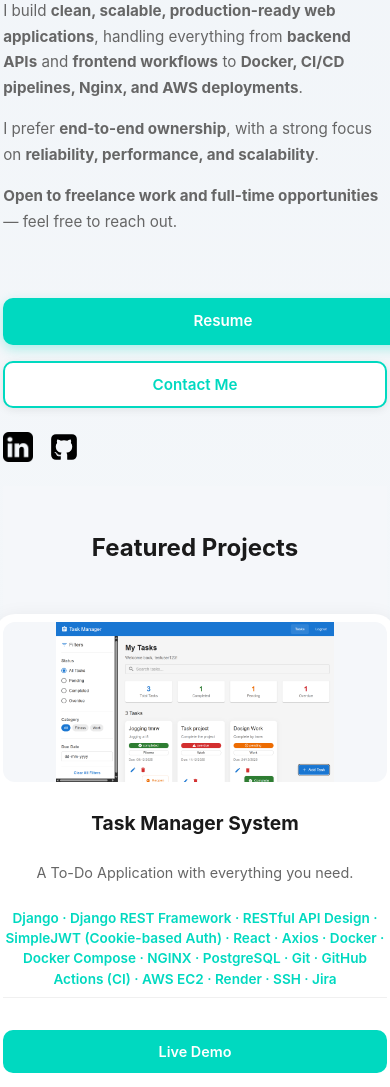
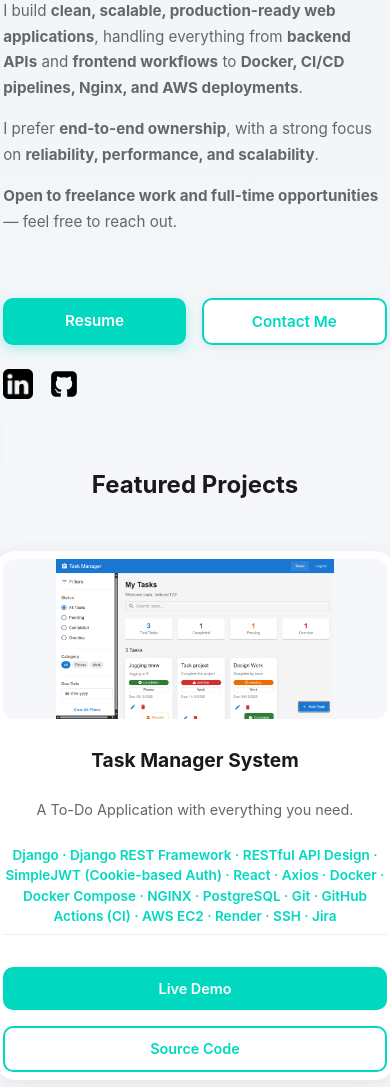
Before and after one commit to ahamed-dd/portfolio_site, a React (Vite) app in the folder frontend/: page / in a window 390 px wide. Shown: the part 694-1781 px from the top of the page. Built offline with nearby package versions, Linux system fonts and the light colour scheme; no server answers.

Commit message:
Mobile buttons fix

```diff
--- a/frontend/src/components/styles/home.css
+++ b/frontend/src/components/styles/home.css
@@ -316,8 +316,11 @@ body {
 
 /* Responsive for buttons */
 @media (max-width: 480px) {
+  .hero-left {
+    width: 100%;
+  }
+
   .hero-buttons {
-    flex-direction: column;
     width: 100%;
     max-width: 100%;
   }
@@ -325,7 +328,9 @@ body {
   .hero-btn {
     width: 100%;
     max-width: 100%;
+    box-sizing: border-box;
   }
+
 }
 
 @media (max-width: 480px) {
```
